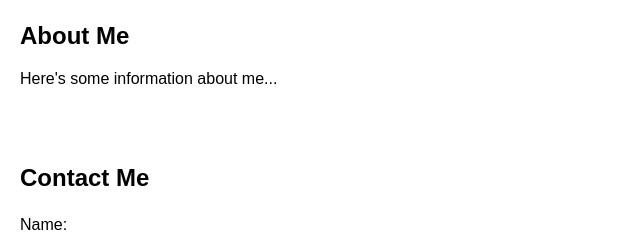
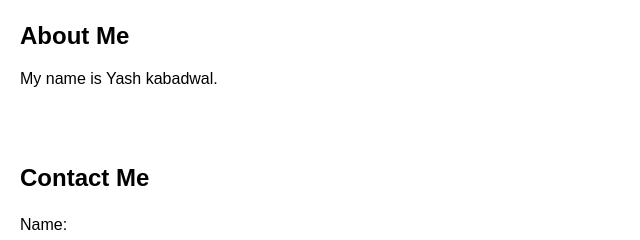
Before and after one commit to yash302008/.com, a plain HTML site: page index.html in a window 1280 px wide. Shown: the part 198-438 px from the top of the page, 0-640 px from the left. Drawn offline with Linux system fonts and the light colour scheme.

Commit message:
Update index.html

```diff
--- a/index.html
+++ b/index.html
@@ -24,7 +24,7 @@
 
   <section id="about">
     <h2>About Me</h2>
-    <p>Here's some information about me...</p>
+    <p>My name is Yash kabadwal.</p>
   </section>
 
   <section id="contact">
```
